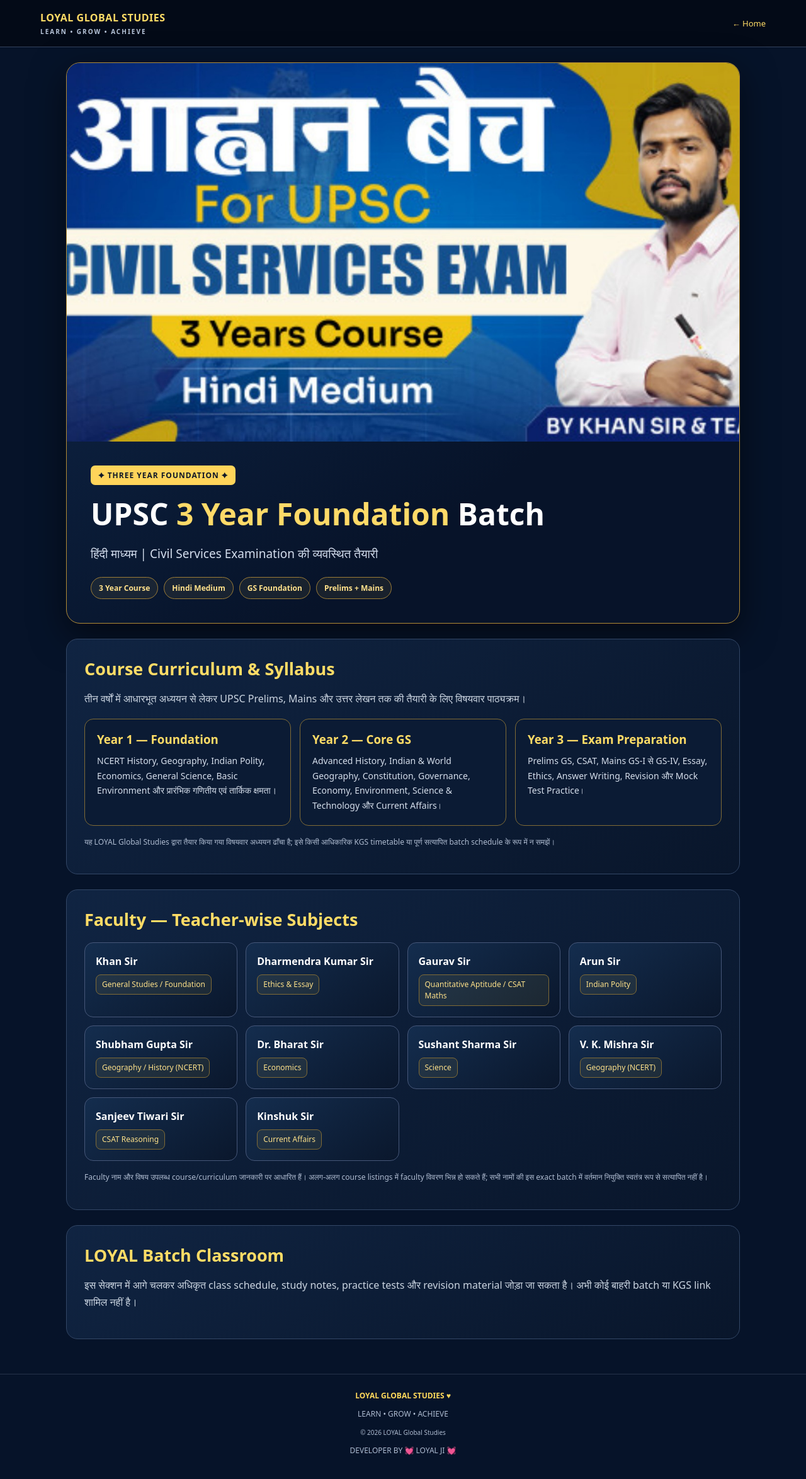
After one commit to loyalglobalstudies/loyal-global-studies, a Flask app: page /batches/upsc-3-year-foundation in a window 1280 px wide. The commit adds this page. Shown: the whole page at 63% size. Run offline with Flask 3, Linux system fonts and the light colour scheme.

Commit message:
Add UPSC three year Hindi foundation batch

```diff
--- a/app.py
+++ b/app.py
@@ -32,7 +32,13 @@
         "name": "RRB Station Master — रेल नायक",
         "description": "Online Hindi Medium Railway Batch 2026.",
         "category": "Railway Exams"
-    }
+    },
+    {
+        "slug": "upsc-3-year-foundation",
+        "name": "UPSC (3 Year) Foundation Batch — Hindi Medium",
+        "description": "Three-year Hindi-medium UPSC Civil Services foundation course.",
+        "category": "UPSC"
+    },
 ]
 
 @app.route("/")
--- /dev/null
+++ b/templates/batches/upsc-3-year-foundation.html
@@ -0,0 +1,120 @@
+<!DOCTYPE html>
+<html lang="hi">
+<head>
+  <meta charset="UTF-8">
+  <meta name="viewport" content="width=device-width, initial-scale=1">
+  <meta name="theme-color" content="#071832">
+  <meta name="description" content="UPSC 3 Year Foundation Batch — Hindi Medium | LOYAL GLOBAL STUDIES">
+  <title>UPSC 3 Year Foundation Batch | LOYAL GLOBAL STUDIES</title>
+  <style>
+    *{box-sizing:border-box}
+    body{margin:0;background:#061329;color:#f8fafc;font-family:system-ui,Arial,sans-serif}
+    a{color:inherit;text-decoration:none}
+    .topbar{padding:17px 5%;background:#030a17;border-bottom:1px solid #34435e;display:flex;justify-content:space-between;align-items:center;gap:12px}
+    .brand{font-weight:900;color:#ffdc66;letter-spacing:.5px}
+    .brand small{display:block;color:#b8c5d9;font-size:10px;letter-spacing:2px;margin-top:4px}
+    .back{color:#ffdc66;font-size:13px}
+    .wrap{max-width:1100px;margin:auto;padding:24px 15px 55px}
+    .hero{overflow:hidden;border:1px solid #b18b36;border-radius:22px;background:linear-gradient(145deg,#102b50,#071329 70%);box-shadow:0 18px 55px #0008}
+    .hero img{display:block;width:100%;aspect-ratio:16/9;object-fit:cover;object-position:center}
+    .hero-content{padding:clamp(20px,4vw,38px)}
+    .tag{display:inline-block;background:#ffd45a;color:#101827;border-radius:7px;padding:7px 12px;font-weight:900;font-size:12px;letter-spacing:1px}
+    h1{font-size:clamp(27px,5vw,48px);line-height:1.2;margin:17px 0 10px;color:#fff}
+    h1 span{color:#ffda68}
+    .subtitle{color:#d4deee;font-size:clamp(15px,2.5vw,19px);line-height:1.7}
+    .chips{display:flex;flex-wrap:wrap;gap:9px;margin-top:20px}
+    .chips span{border:1px solid #9d7d37;color:#ffe18b;background:#ffd45a12;border-radius:30px;padding:8px 12px;font-size:12px;font-weight:800}
+    .section{margin-top:24px;padding:clamp(19px,3vw,28px);border:1px solid #334766;border-radius:18px;background:linear-gradient(145deg,#102442,#09162b)}
+    .section h2{margin:0 0 15px;color:#ffdc66;font-size:clamp(21px,3vw,27px)}
+    .section-intro{color:#cbd5e1;line-height:1.7}
+    .grid{display:grid;grid-template-columns:repeat(auto-fit,minmax(min(100%,220px),1fr));gap:13px;margin-top:18px}
+    .card{padding:17px;border:1px solid #465779;border-radius:14px;background:linear-gradient(145deg,#142d4e,#0a172c);min-width:0}
+    .card strong{display:block;font-size:16px;color:#fff;line-height:1.5}
+    .card span{display:inline-block;margin-top:9px;padding:6px 9px;border:1px solid #806b36;border-radius:8px;background:#ffd85b12;color:#ffe28a;font-size:12px;line-height:1.5}
+    .year-grid{display:grid;grid-template-columns:repeat(auto-fit,minmax(min(100%,250px),1fr));gap:14px;margin-top:18px}
+    .year-card{padding:19px;border-radius:14px;border:1px solid #806b36;background:#0b1b34}
+    .year-card h3{margin:0 0 10px;color:#ffdc66}
+    .year-card p{margin:0;color:#d5deeb;line-height:1.7;font-size:14px}
+    .note{color:#aebbd0;font-size:12px;line-height:1.7;margin-top:16px}
+    footer{text-align:center;padding:25px 12px;border-top:1px solid #26334b;color:#aebbd0;font-size:12px}
+    footer strong{color:#ffd85b}
+    @media(max-width:480px){.topbar{padding:15px}.section{padding:17px}.card{padding:15px}}
+  </style>
+</head>
+<body>
+<header class="topbar">
+  <a class="brand" href="/">
+    LOYAL GLOBAL STUDIES
+    <small>LEARN • GROW • ACHIEVE</small>
+  </a>
+  <a class="back" href="/">← Home</a>
+</header>
+
+<main class="wrap">
+  <section class="hero">
+    <img src="{{ url_for('static', filename='images/upsc-3-year-foundation.jpg') }}"
+         alt="UPSC आह्वान बैच — तीन वर्षीय हिंदी माध्यम फाउंडेशन कोर्स">
+    <div class="hero-content">
+      <span class="tag">✦ THREE YEAR FOUNDATION ✦</span>
+      <h1>UPSC <span>3 Year Foundation</span> Batch</h1>
+      <p class="subtitle">हिंदी माध्यम | Civil Services Examination की व्यवस्थित तैयारी</p>
+      <div class="chips">
+        <span>3 Year Course</span>
+        <span>Hindi Medium</span>
+        <span>GS Foundation</span>
+        <span>Prelims + Mains</span>
+      </div>
+    </div>
+  </section>
+
+  <section class="section">
+    <h2>Course Curriculum &amp; Syllabus</h2>
+    <p class="section-intro">तीन वर्षों में आधारभूत अध्ययन से लेकर UPSC Prelims, Mains और उत्तर लेखन तक की तैयारी के लिए विषयवार पाठ्यक्रम।</p>
+    <div class="year-grid">
+      <article class="year-card">
+        <h3>Year 1 — Foundation</h3>
+        <p>NCERT History, Geography, Indian Polity, Economics, General Science, Basic Environment और प्रारंभिक गणितीय एवं तार्किक क्षमता।</p>
+      </article>
+      <article class="year-card">
+        <h3>Year 2 — Core GS</h3>
+        <p>Advanced History, Indian &amp; World Geography, Constitution, Governance, Economy, Environment, Science &amp; Technology और Current Affairs।</p>
+      </article>
+      <article class="year-card">
+        <h3>Year 3 — Exam Preparation</h3>
+        <p>Prelims GS, CSAT, Mains GS-I से GS-IV, Essay, Ethics, Answer Writing, Revision और Mock Test Practice।</p>
+      </article>
+    </div>
+    <p class="note">यह LOYAL Global Studies द्वारा तैयार किया गया विषयवार अध्ययन ढाँचा है; इसे किसी आधिकारिक KGS timetable या पूर्ण सत्यापित batch schedule के रूप में न समझें।</p>
+  </section>
+
+  <section class="section">
+    <h2>Faculty — Teacher-wise Subjects</h2>
+    <div class="grid">
+      <article class="card"><strong>Khan Sir</strong><span>General Studies / Foundation</span></article>
+      <article class="card"><strong>Dharmendra Kumar Sir</strong><span>Ethics &amp; Essay</span></article>
+      <article class="card"><strong>Gaurav Sir</strong><span>Quantitative Aptitude / CSAT Maths</span></article>
+      <article class="card"><strong>Arun Sir</strong><span>Indian Polity</span></article>
+      <article class="card"><strong>Shubham Gupta Sir</strong><span>Geography / History (NCERT)</span></article>
+      <article class="card"><strong>Dr. Bharat Sir</strong><span>Economics</span></article>
+      <article class="card"><strong>Sushant Sharma Sir</strong><span>Science</span></article>
+      <article class="card"><strong>V. K. Mishra Sir</strong><span>Geography (NCERT)</span></article>
+      <article class="card"><strong>Sanjeev Tiwari Sir</strong><span>CSAT Reasoning</span></article>
+      <article class="card"><strong>Kinshuk Sir</strong><span>Current Affairs</span></article>
+    </div>
+    <p class="note">Faculty नाम और विषय उपलब्ध course/curriculum जानकारी पर आधारित हैं। अलग-अलग course listings में faculty विवरण भिन्न हो सकते हैं; सभी नामों की इस exact batch में वर्तमान नियुक्ति स्वतंत्र रूप से सत्यापित नहीं है।</p>
+  </section>
+
+  <section class="section">
+    <h2>LOYAL Batch Classroom</h2>
+    <p class="section-intro">इस सेक्शन में आगे चलकर अधिकृत class schedule, study notes, practice tests और revision material जोड़ा जा सकता है। अभी कोई बाहरी batch या KGS link शामिल नहीं है।</p>
+  </section>
+</main>
+
+<footer>
+  <strong>LOYAL GLOBAL STUDIES ♥</strong>
+  <p>LEARN • GROW • ACHIEVE</p>
+  <small>© 2026 LOYAL Global Studies</small>
+  <p>DEVELOPER BY 💓 LOYAL JI 💓</p>
+</footer>
+</body>
+</html>
```
Also changed, not shown: templates/index.html (+15 -0 lines), static/images/upsc-3-year-foundation.jpg (added).
